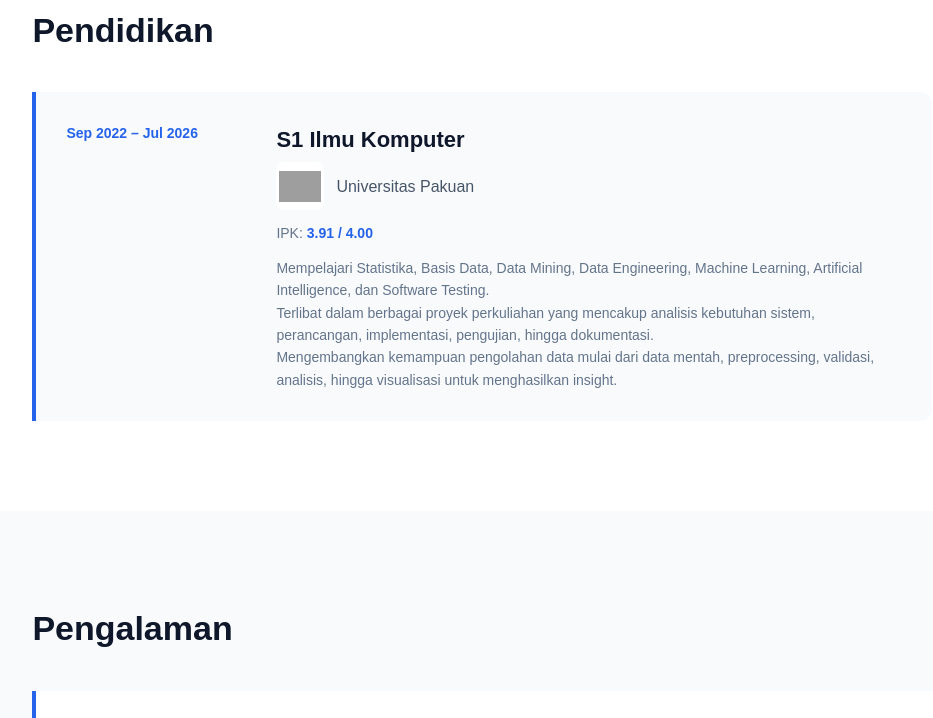
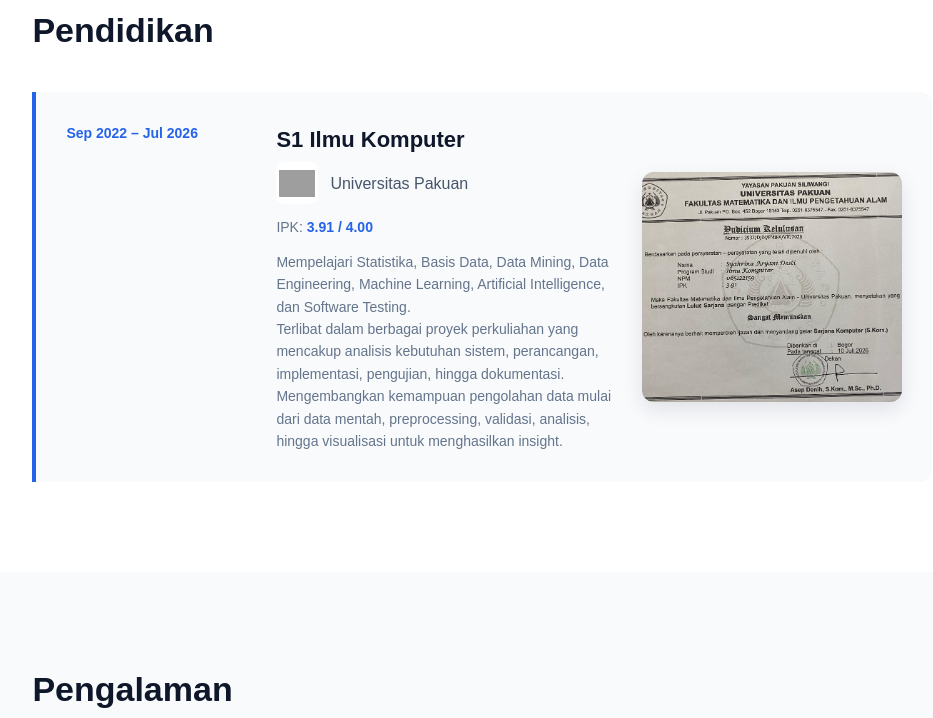
Before and after one commit to syahr1n/syahr1n.github.io, a plain HTML site: page index.html in a window 1280 px wide. Shown: the part 3959-4677 px from the top of the page, without its empty margins (70-1003 px from the left). Drawn offline with Linux system fonts and the light colour scheme; grey boxes are pictures that could not be loaded.

```diff
--- a/index.html
+++ b/index.html
@@ -379,12 +379,15 @@
 
             <div class="education-content">
 
+                <div class="education-details">
+
                     <h3>S1 Ilmu Komputer</h3>
 
                     <div class="education-institution">
                         <img src="https://www.unpak.ac.id/images/logo-unpak.png"
                             alt="Logo Universitas Pakuan"
                             class="education-logo">
+
                         <h4>Universitas Pakuan</h4>
                     </div>
 
@@ -409,6 +412,13 @@
                         data mentah, preprocessing, validasi, analisis,
                         hingga visualisasi untuk menghasilkan insight.
                     </p>
+
+                </div>
+
+                <div class="education-photo">
+                    <img src="images/education/education-1.png"
+                        alt="Dokumentasi Yudisium di Universitas Pakuan">
+                </div>
 
             </div>
 
@@ -579,7 +589,7 @@
                 </div>
                 <figcaption>
                     <h3>Mata Kuliah Praktikum Favorit</h3>
-                    <p>Semester 5</p>
+                    <p>Semester 6</p>
                     <small>*Salah satu mata kuliah yang saya ampu di praktikum.</small>
                 </figcaption>
             </figure>
--- a/style.css
+++ b/style.css
@@ -1057,3 +1057,71 @@
         animation-iteration-count: 1 !important;
     }
 }
+
+/* Education Layout */
+.education-content {
+    display: grid;
+    grid-template-columns: 1fr 260px;
+    align-items: center;
+    gap: 25px;
+}
+
+.education-details {
+    min-width: 0;
+}
+
+.education-institution {
+    display: flex;
+    align-items: center;
+    gap: 12px;
+    margin-bottom: 12px;
+}
+
+.education-logo {
+    width: 42px;
+    height: 42px;
+    object-fit: contain;
+    flex-shrink: 0;
+}
+
+.education-photo {
+    width: 100%;
+    height: 230px;
+    overflow: hidden;
+    border-radius: 12px;
+    background: #e2e8f0;
+    box-shadow: 0 8px 20px rgba(15, 23, 42, 0.10);
+}
+
+.education-photo img {
+    width: 100%;
+    height: 100%;
+    display: block;
+    object-fit: cover;
+    object-position: center;
+    transition: transform 0.4s ease;
+}
+
+.education-photo:hover img {
+    transform: scale(1.05);
+}
+
+/* Responsive Education */
+@media (max-width: 900px) {
+    .education-content {
+        grid-template-columns: 1fr;
+    }
+
+    .education-photo {
+        max-width: 450px;
+        height: 250px;
+        margin-top: 10px;
+    }
+}
+
+@media (max-width: 700px) {
+    .education-photo {
+        max-width: 100%;
+        height: 220px;
+    }
+}
```
Also changed, not shown: images/about-me/about-me-2.png, images/education/education-1.png (added). Lines whose indentation alone changed are shown as unchanged.
